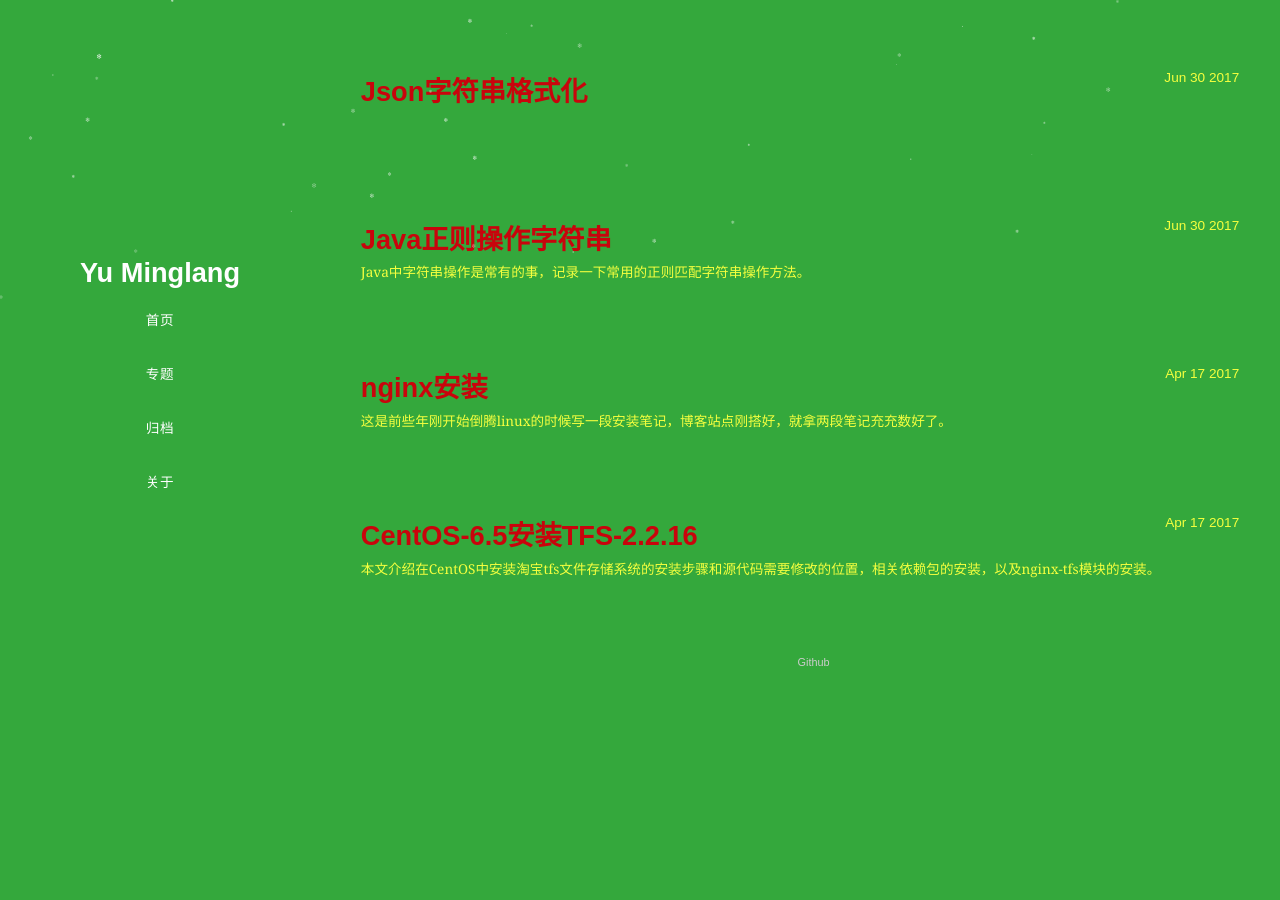
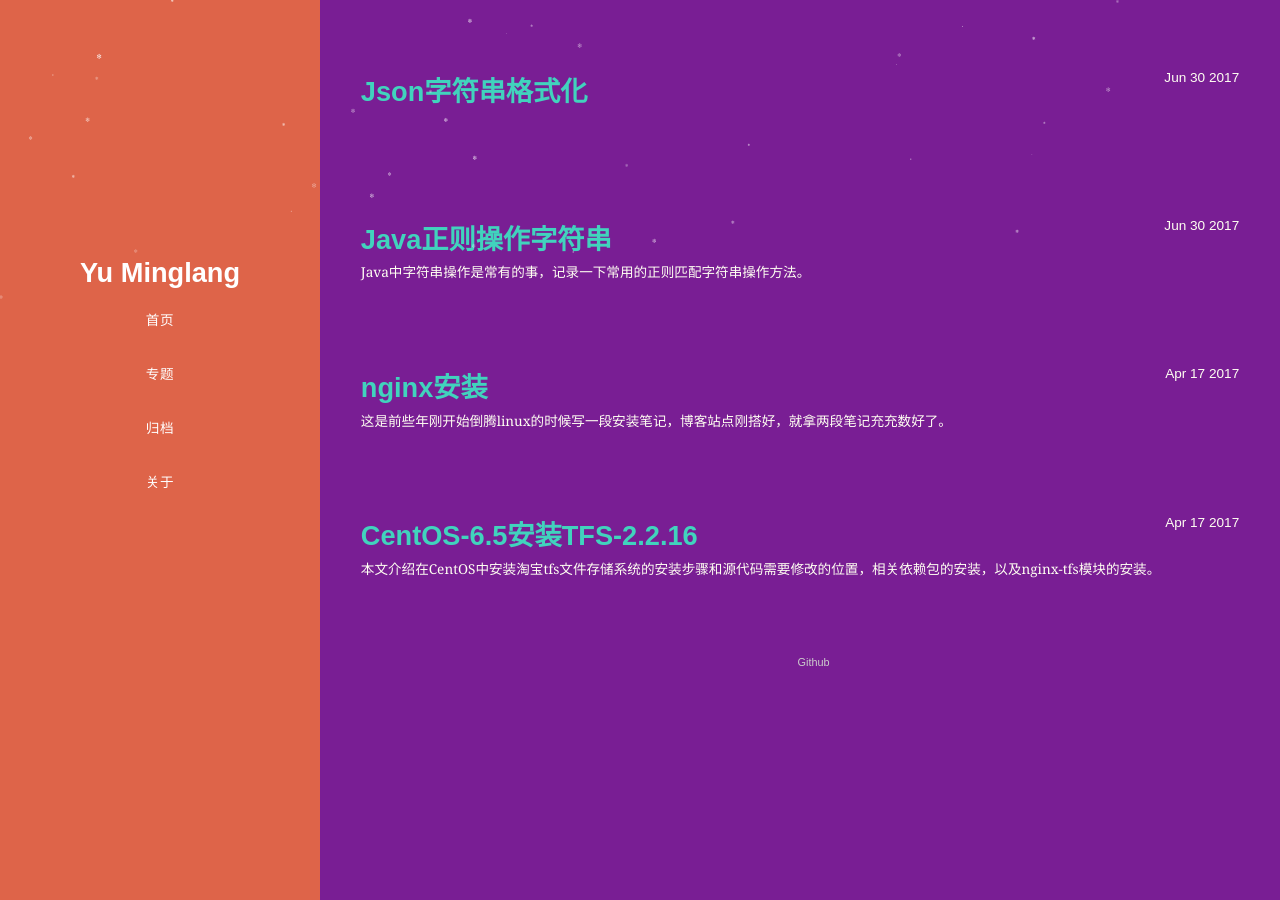
Before and after one commit to gaxr/gaxr, a Jekyll site: the page built from index.html, in a window 1280 px wide. Built offline with Jekyll 4.4.1, drawn with Linux system fonts in a browser that asks for light colours; nearby versions of some CDN libraries.

Commit message:
color change

```diff
--- a/assets/css/blog.css
+++ b/assets/css/blog.css
@@ -5,14 +5,14 @@
 }
 body{
 	font: .85em Consolas, Monaco, 'Andale Mono', monospace;
-	background-color: #34a83c;
-	color:#f5ff3f;
+	background-color: #791E94;
+	color:#FFFFF2;
 	line-height:1.4em;
 }
 
 /*左侧背景色*/
 .sidebar {
-	background: #34a83c;
+	background: #DE6449;
 	color:#fff;
 }
 .pure-button{
@@ -20,7 +20,7 @@ body{
 }
 a {
 	text-decoration: none;
-	color: rgb(201, 4, 12);
+	color: #41D3BD;
 }
 
 a:hover, a:focus {
```
